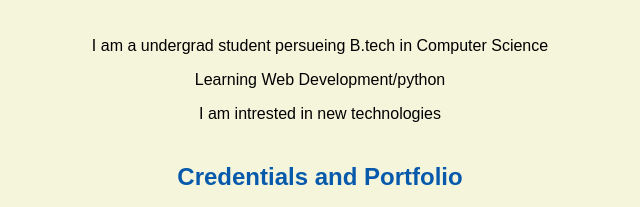
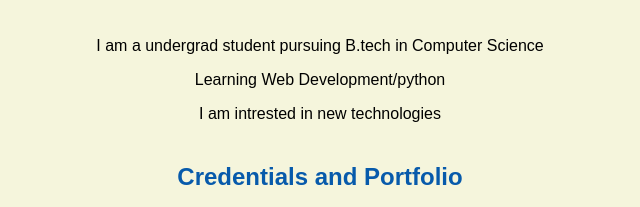
Before and after one commit to siddhiisonii/siddhiisonii.github.io, a plain HTML site: page index.html in a window 1280 px wide. Shown: the part 566-773 px from the top of the page, 320-960 px from the left. Drawn offline with Linux system fonts and the light colour scheme.

Commit message:
Update index.html

```diff
--- a/index.html
+++ b/index.html
@@ -18,7 +18,7 @@
 <img src="images/banner.jpg" alt="banner" width="75%">
 <h1>Welcome to siddhi soni's portal</h1>
 <h2>About me</h2>
-<p>I am a undergrad student persueing B.tech in Computer Science</p>
+<p>I am a undergrad student pursuing B.tech in Computer Science</p>
 <p>Learning Web Development/python</p>
 <p>I am intrested in new technologies</p>
 <h2>Credentials and Portfolio</h2>
```
